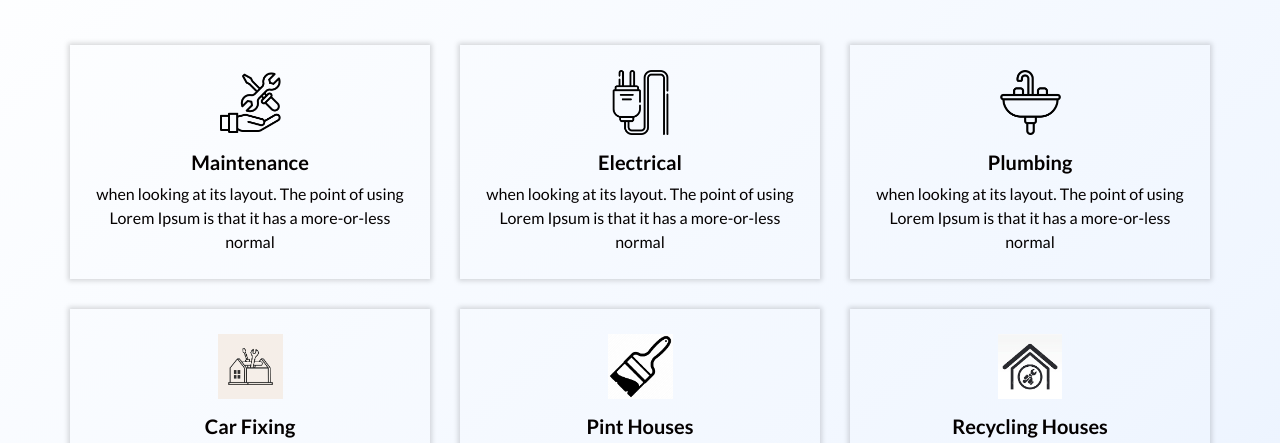
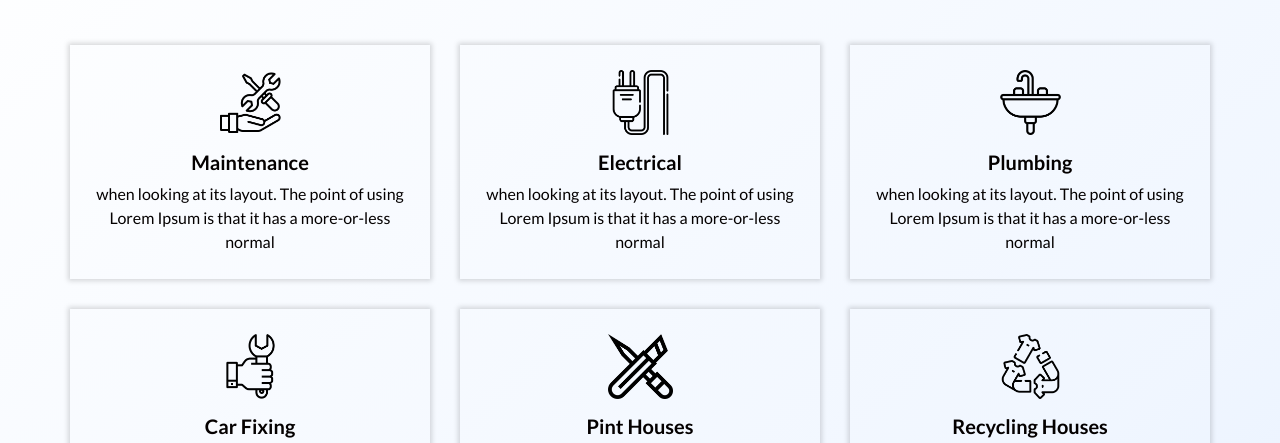
Before and after one commit to AnasNAK/Bricolage, a plain HTML site: page Services.html in a window 1280 px wide. Both pictures are taken after a click on the link "VIEW MORE". Shown: the part 301-744 px from the top of the page. Drawn offline with nearby package versions, Linux system fonts and the light colour scheme; some packages are replaced by stand-ins of ours; a script that the page names is missing.

Commit message:
add more images and display it

```diff
--- a/Services.html
+++ b/Services.html
@@ -25,7 +25,7 @@
                 <div class="container-fluid">
                     <nav class="navbar navbar-expand-lg custom_nav-container ">
                         <a class="navbar-brand" href="index.html">
-                            <img class="img-logo" src="/images/brico-logo.png" alt="BricoCraft">
+                            <img class="img-logo" src="images/brico-logo.png" alt="BricoCraft">
                         </a>
                         <button class="navbar-toggler" type="button" data-toggle="collapse"
                             data-target="#navbarSupportedContent" aria-controls="navbarSupportedContent"
@@ -117,7 +117,7 @@
                     <div class="col-sm-6 col-md-4 mx-auto service-box additional-service-box">
                         <div class="box ">
                             <div class="img-box">
-                                <img src="images/car-mintenance.png" alt="" >
+                                <img src="images/s5.png" alt="" >
                             </div>
                             <div class="detail-box">
                                 <h5>
@@ -133,7 +133,7 @@
                     <div class="col-sm-6 col-md-4 mx-auto service-box additional-service-box">
                         <div class="box ">
                             <div class="img-box">
-                                <img src="images/pint-wall.png" alt="" >
+                                <img src="images/s4.png" alt="" >
                             </div>
                             <div class="detail-box">
                                 <h5>
@@ -149,7 +149,7 @@
                     <div class="col-sm-6 col-md-4 mx-auto service-box additional-service-box">
                         <div class="box ">
                             <div class="img-box">
-                                <img src="images/mintenance.png" alt="" >
+                                <img src="images/s6.png" alt="" >
                             </div>
                             <div class="detail-box">
                                 <h5>
```
Also changed, not shown: About.html (+1 -1 lines), Contact.html (+1 -1 lines), images/s4.png (added), images/s5.png (added), images/s6.png (added).
